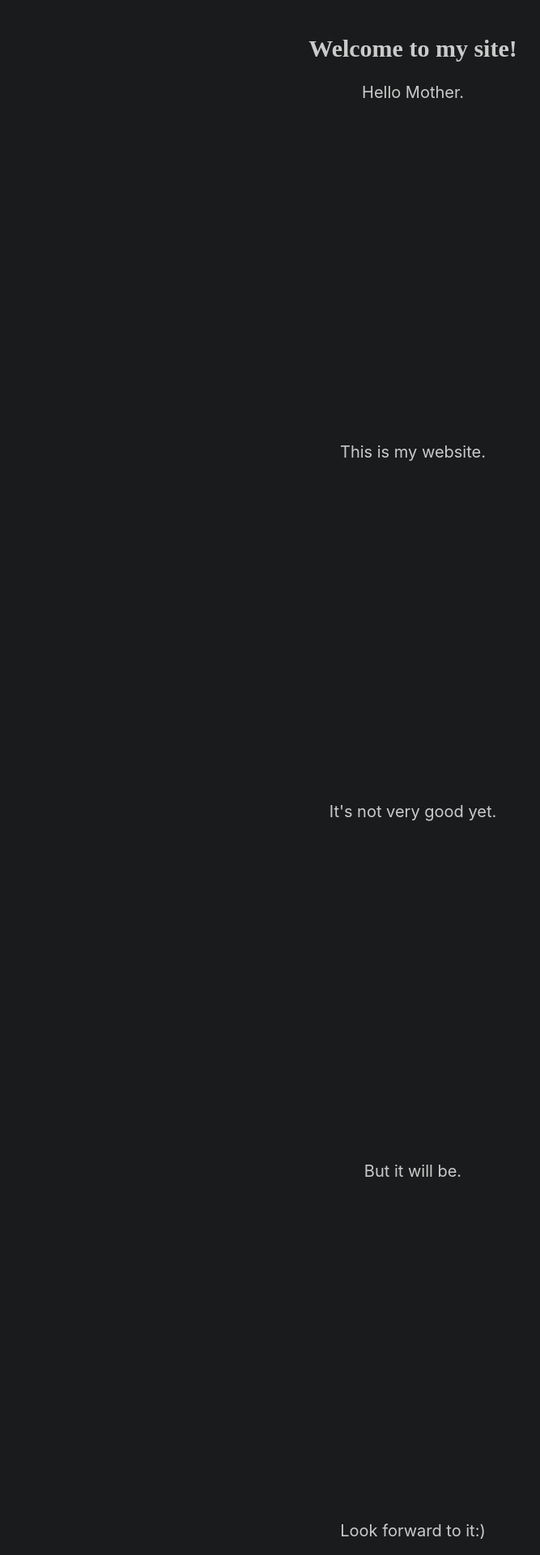
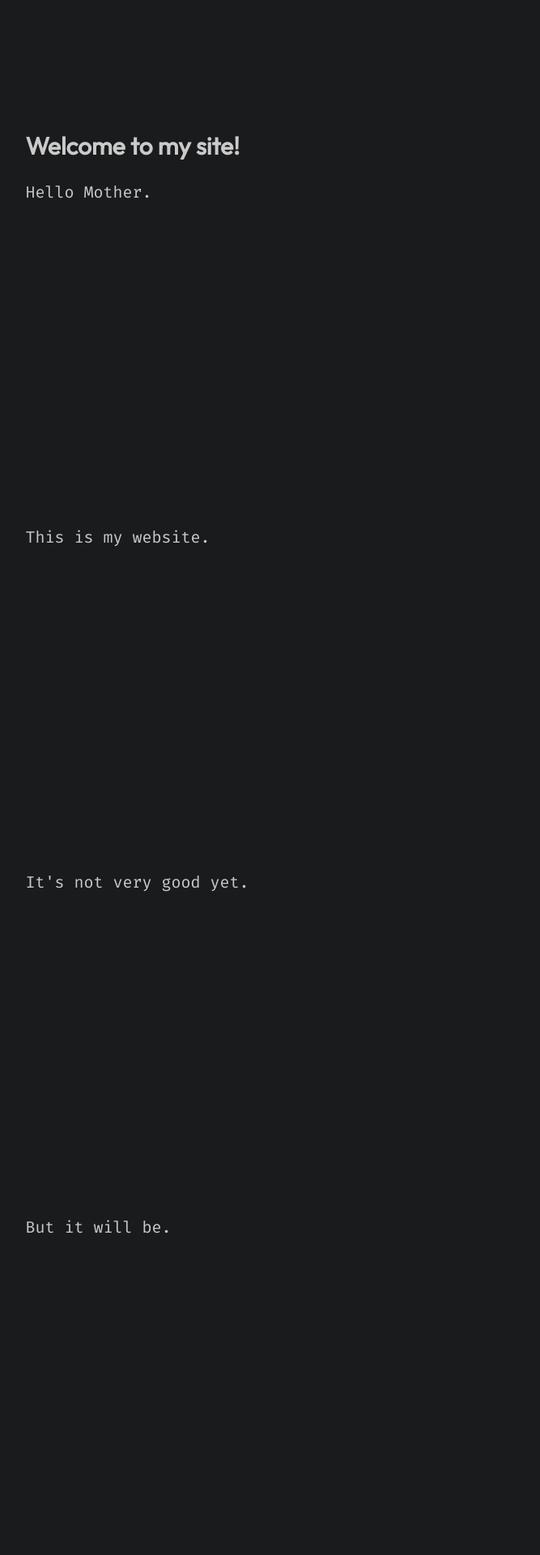
Before and after one commit to Antendis/website-stuff, a PHP site: page / in a window 1280 px wide. Shown: the top 1920 px of the page at 81% size, without its empty margins (130-797 px from the left). Run offline with PHP 8.4, Linux system fonts and the light colour scheme.

Commit message:
Update style.css

```diff
--- a/style.css
+++ b/style.css
@@ -1,32 +1,35 @@
+@import url('https://fonts.googleapis.com/css2?family=Outfit&display=swap');
+@import url('https://fonts.googleapis.com/css2?family=Fira+Code:wght@400;500;600&display=swap');
+
 body {
     background-color: #1a1b1c;
-    font-family: "Inter", sans-serif;
+    font-family: 'Fira Code', monospace;
     font-size: 20px;
     color: #dedede;
+
+    padding-top: 10%;
+    padding-bottom: 10%;
+    padding-left: 12%;
+    padding-right: 20%;
   }
 
   h1 {
-    text-align: center;
-    font-family: 'DM Serif Display', serif;
+    font-family: 'Outfit', sans-serif;
   }
 
   section{
-    display: grid;
-    place-items: center;
-    align-content: center;
     margin-bottom: 400px;
-    padding: 10px 10%;
   }
 
   .hidden {
     opacity: 0;
     filter: blur(6px);
-    transform: translateX(-70%);
-    transition: all 0.78s;
+    transform: translateY(60%);
+    transition: all 0.5s;
   }
 
   .show {
     opacity: 0.9;
     filter: blur(0);
-    transform: translateX(0);
+    transform: translateY(0);
   }
```
